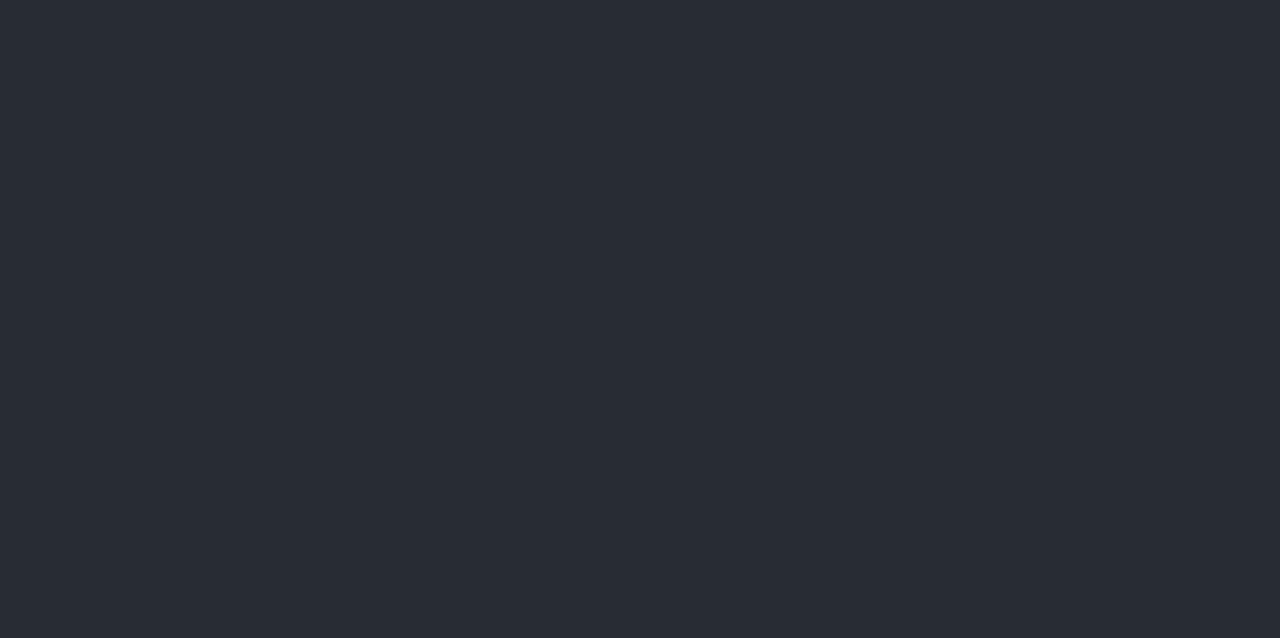
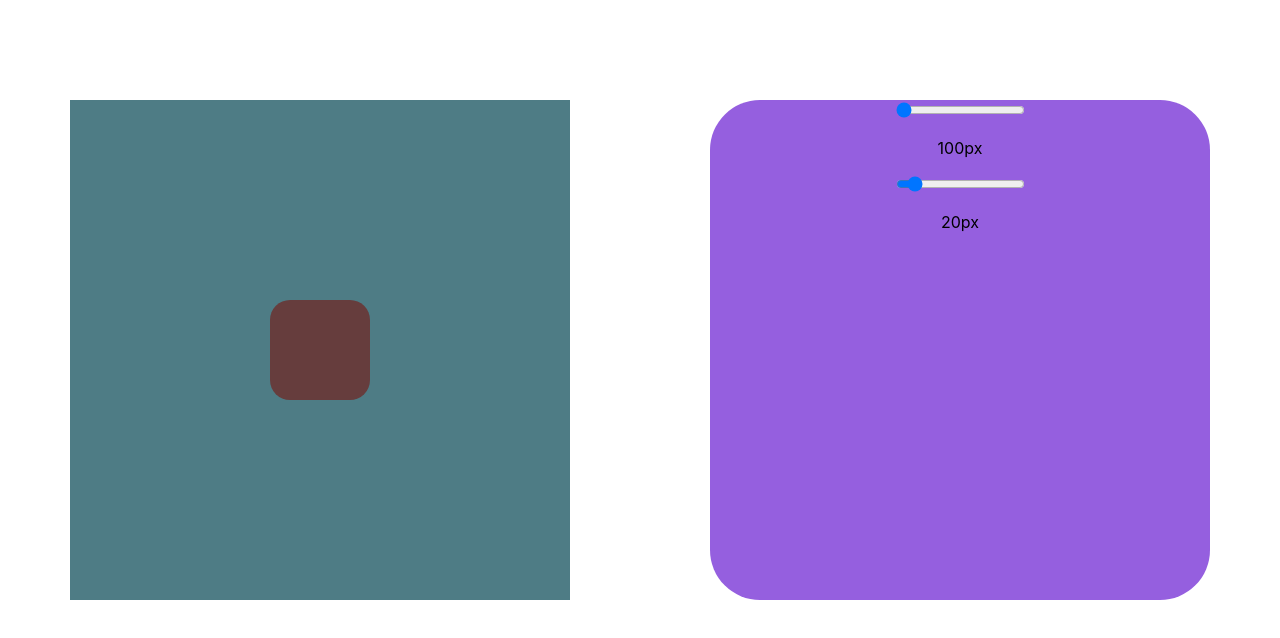
Before and after one commit to maxsmoly/neoGeneratorCSS, a React (Create React App) app in the folder neo/: page / in a window 1280 px wide. Shown: the top 638 px of the page. Built offline with nearby package versions, Linux system fonts and the light colour scheme.

Commit message:
first step

```diff
--- a/neo/src/App.css
+++ /dev/null
@@ -1,38 +0,0 @@
-.App {
-  text-align: center;
-}
-
-.App-logo {
-  height: 40vmin;
-  pointer-events: none;
-}
-
-@media (prefers-reduced-motion: no-preference) {
-  .App-logo {
-    animation: App-logo-spin infinite 20s linear;
-  }
-}
-
-.App-header {
-  background-color: #282c34;
-  min-height: 100vh;
-  display: flex;
-  flex-direction: column;
-  align-items: center;
-  justify-content: center;
-  font-size: calc(10px + 2vmin);
-  color: white;
-}
-
-.App-link {
-  color: #61dafb;
-}
-
-@keyframes App-logo-spin {
-  from {
-    transform: rotate(0deg);
-  }
-  to {
-    transform: rotate(360deg);
-  }
-}
--- a/neo/src/App.js
+++ /dev/null
@@ -1,12 +0,0 @@
-import logo from './logo.svg'
-import './App.css'
-
-function App() {
-	return (
-		<div className='App'>
-			<header className='App-header'></header>
-		</div>
-	)
-}
-
-export default App
--- /dev/null
+++ b/neo/src/application/App.css
@@ -0,0 +1,3 @@
+.App {
+	text-align: center;
+}
--- /dev/null
+++ b/neo/src/application/App.js
@@ -0,0 +1,15 @@
+import React from 'react'
+import './App.css'
+import Main from '../main/Main'
+
+class App extends React.Component {
+	render() {
+		return (
+			<div className='App'>
+				<Main />
+			</div>
+		)
+	}
+}
+
+export default App
--- /dev/null
+++ b/neo/src/main/Main.css
@@ -0,0 +1,35 @@
+.green {
+	width: 200px;
+	height: 200px;
+	background-color: green;
+	margin: auto;
+	margin-top: 200px;
+}
+.main {
+	display: flex;
+	justify-content: space-around;
+	margin-top: 100px;
+}
+
+.render-block {
+	display: flex;
+	flex-direction: column;
+	height: 500px;
+	width: 500px;
+	background-color: rgb(78, 124, 133);
+}
+.result {
+	margin-top: auto;
+	margin-bottom: auto;
+	margin-left: auto;
+	margin-right: auto;
+	height: 200px;
+	width: 200px;
+	background-color: rgb(102, 61, 61);
+}
+.settings {
+	height: 500px;
+	width: 500px;
+	background-color: #955fdf;
+	border-radius: 50px;
+}
--- /dev/null
+++ b/neo/src/main/Main.js
@@ -0,0 +1,54 @@
+import React from 'react'
+import './Main.css'
+
+class Main extends React.Component {
+	constructor(props) {
+		super(props)
+		this.state = {
+			count: 10,
+			resultWidth: 100,
+			resultRadius: 20,
+		}
+		this.rangeSize = this.rangeSize.bind(this)
+		this.rangeRadius = this.rangeRadius.bind(this)
+	}
+	rangeSize(e) {
+		this.setState({ resultWidth: +e.target.value })
+	}
+	rangeRadius(e) {
+		this.setState({ resultRadius: +e.target.value })
+		console.log(+e.target.value)
+	}
+
+	render() {
+		let resultStyle = {
+			width: this.state.resultWidth,
+			height: this.state.resultWidth,
+			borderRadius: this.state.resultRadius,
+		}
+		return (
+			<main>
+				<div className='main'>
+					<div className='render-block'>
+						<div className='result' style={resultStyle}></div>
+					</div>
+					<div className='settings'>
+						<input className='result-size' onChange={this.rangeSize} type='range' min='50' max='200' step='1' />
+						<p>{this.state.resultWidth + 'px'}</p>
+						<input
+							className='result-radius'
+							onChange={this.rangeRadius}
+							type='range'
+							min='0'
+							max='100'
+							step='1'
+							defaultValue='10'
+						/>
+						<p>{this.state.resultRadius + 'px'}</p>
+					</div>
+				</div>
+			</main>
+		)
+	}
+}
+export default Main
```
Also changed, not shown: neo/src/index.js (+11 -11 lines), 1 other file (tests, documents, lock files or other folders).
